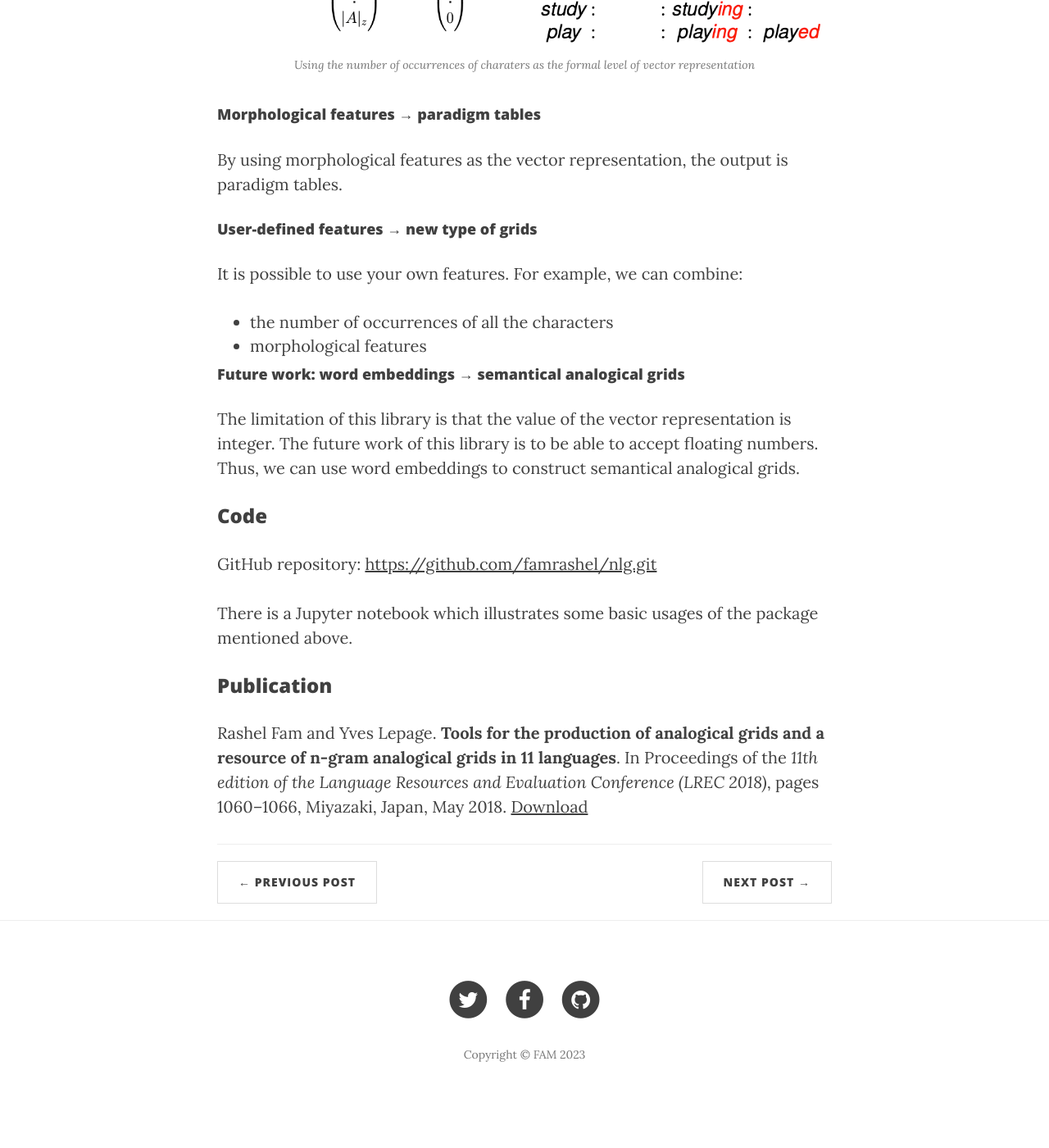
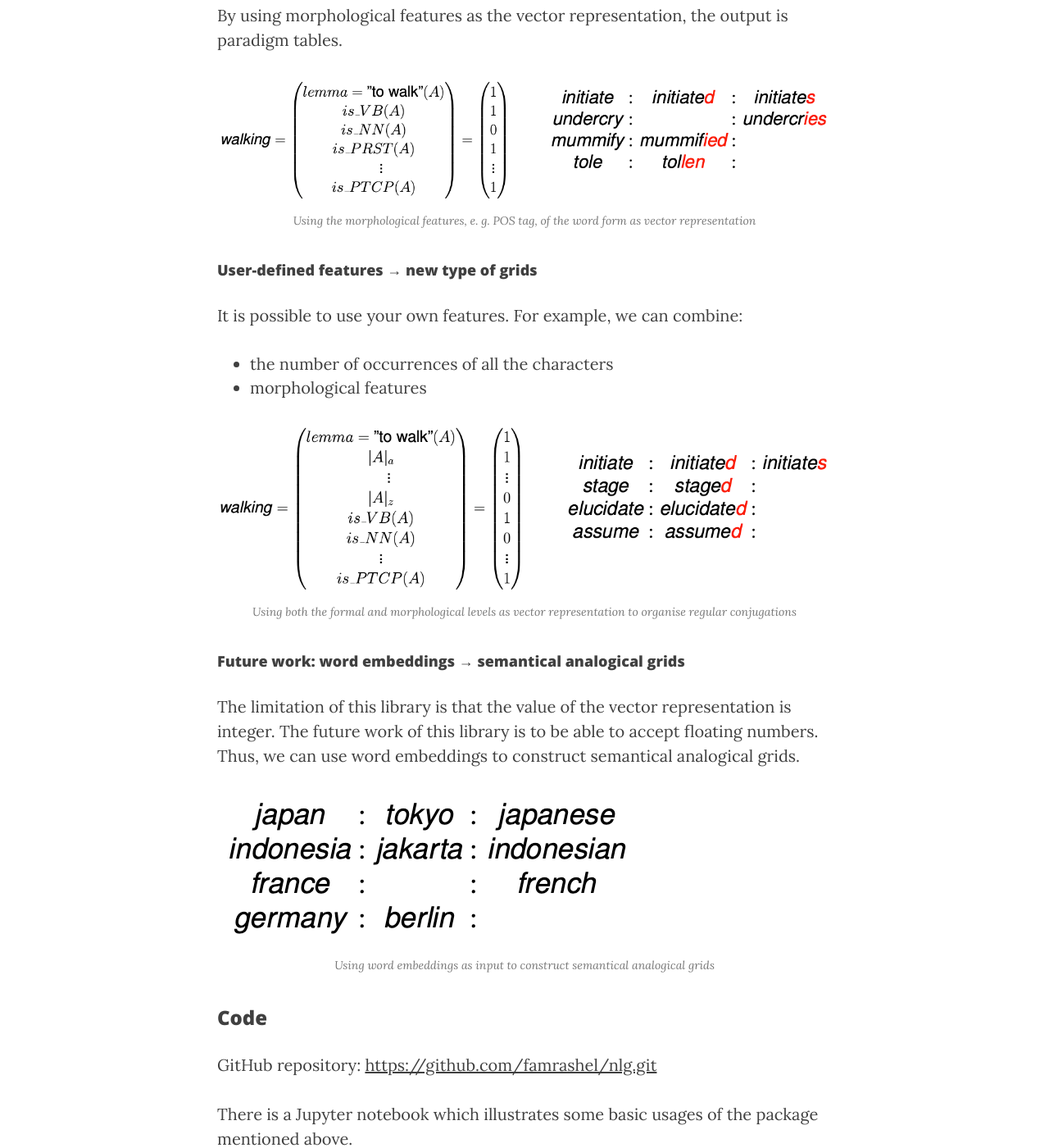
Before and after one commit to famrashel/famrashel.github.io, a Jekyll site: the page built from _projects/nlg.markdown, in a window 1280 px wide and 1400 px high, scrolled down 1190 px. Shown: the whole window at 82% size. Built offline with Jekyll 4.4.1, drawn with Linux system fonts in a browser that asks for light colours; nearby versions of some CDN libraries; before the commit the page ends 2552 px from its top, so only the background shows below that.

Commit message:
Add images to nlg project desc

```diff
--- a/_projects/nlg.markdown
+++ b/_projects/nlg.markdown
@@ -16,7 +16,7 @@ The main purpose of this library is to construct analogical grids from a given s
 Each word form is represented as a vector with
 the number of occurrences of all the characters in the alphabet.
 
-![Word forms to analogical grids]({{site.url}}/img/projects/word_to_grid.png)
+<!-- ![Word forms to analogical grids]({{site.url}}/img/projects/word_to_grid.png) -->
 
 <img src="{{ site.baseurl }}/img/projects/word_to_grid.png" alt="word_forms_to_nlggrids">
 <span class="caption text-muted">
@@ -27,7 +27,10 @@ the number of occurrences of all the characters in the alphabet.
 By using morphological features as the vector representation,
 the output is paradigm tables.
 
-<!-- <img src="{{ site.baseurl }}/img/projects/morph_to_paratab.jpg" alt="morphology_to_paradigm"> -->
+<img src="{{ site.baseurl }}/img/projects/morph_to_paratab.png" alt="morphology_to_paradigm">
+<span class="caption text-muted">
+	Using the morphological features, e. g. POS tag, of the word form as vector representation
+</span>
 
 #### User-defined features → new type of grids
 It is possible to use your own features.
@@ -35,7 +38,10 @@ For example, we can combine:
 - the number of occurrences of all the characters
 - morphological features
 
-<!-- <img src="{{ site.baseurl }}/img/projects/form+morph.jpg" alt="form_morph_to_regular"> -->
+<img src="{{ site.baseurl }}/img/projects/form+morph.png" alt="form_morph_to_regular">
+<span class="caption text-muted">
+	Using both the formal and morphological levels as vector representation to organise regular conjugations
+</span>
 
 #### Future work: word embeddings → semantical analogical grids
 The limitation of this library is that the value of the vector representation is integer.
@@ -43,7 +49,10 @@ The future work of this library is to be able to accept floating numbers.
 Thus,
 we can use word embeddings to construct semantical analogical grids.
 
-<!-- <img src="{{ site.baseurl }}/img/projects/semantic_grid.jpg" alt="embeddings_to_semantic_grid"> -->
+<img src="{{ site.baseurl }}/img/projects/semantic_grid.png" alt="embeddings_to_semantic_grid">
+<span class="caption text-muted">
+	Using word embeddings as input to construct semantical analogical grids
+</span>
 
 ### Code
 GitHub repository: <https://github.com/famrashel/nlg.git>
```
